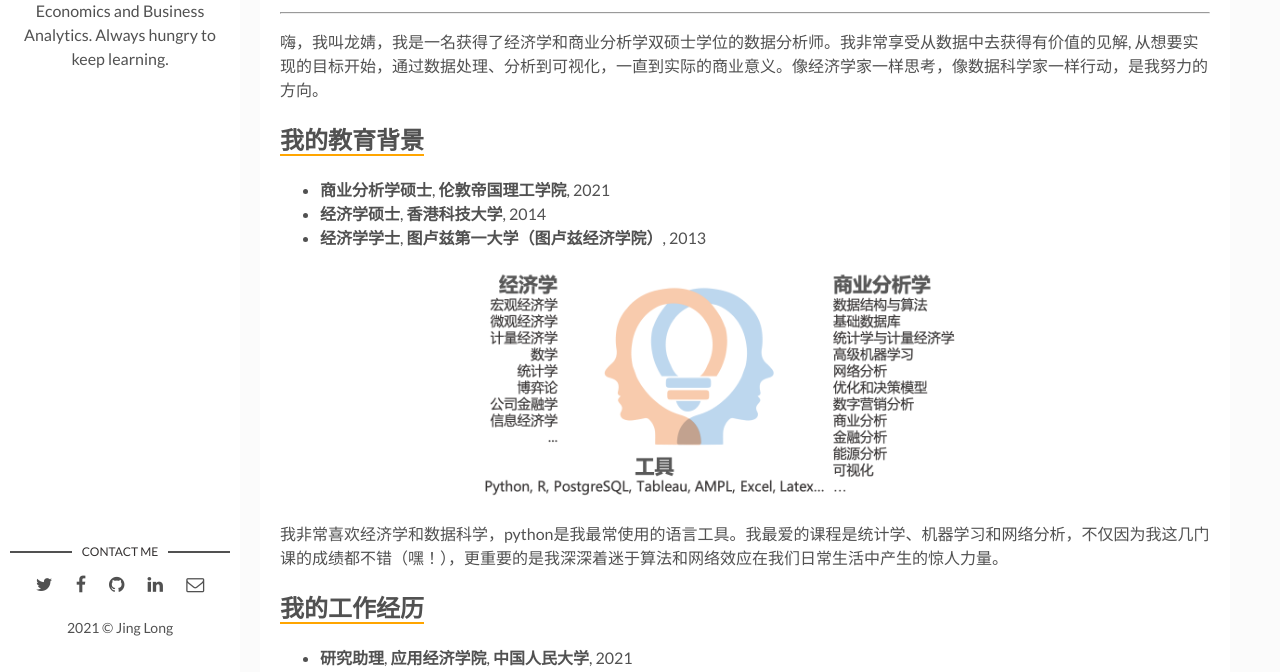
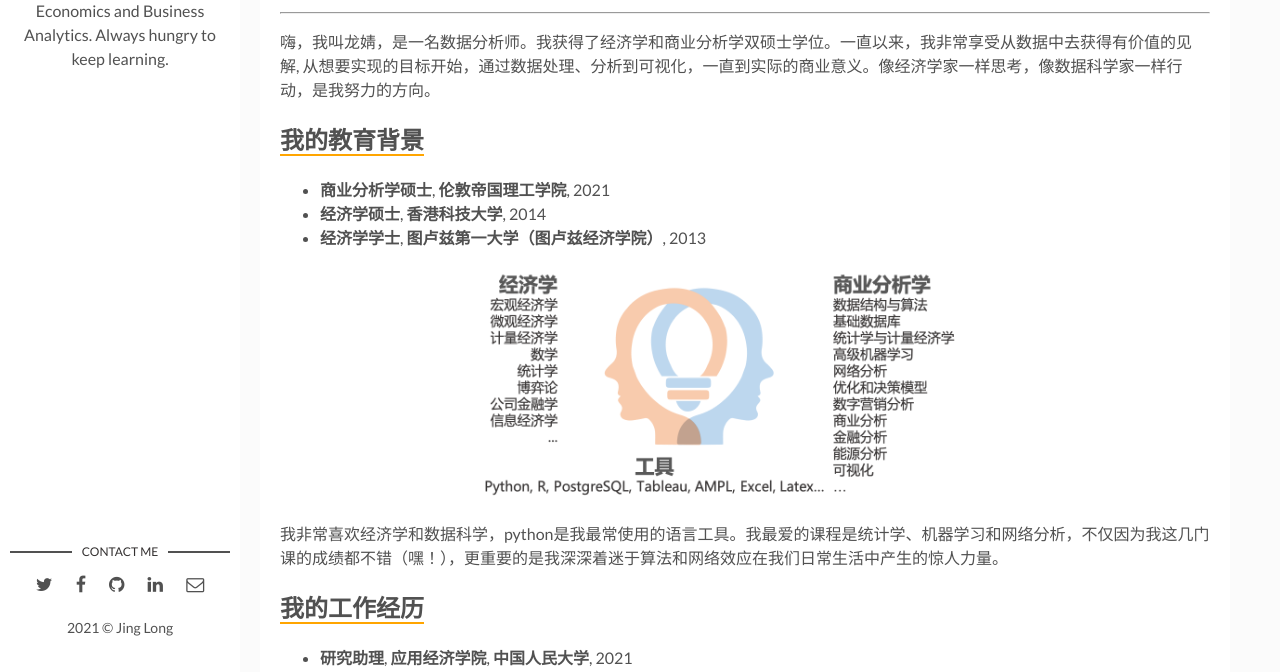
Before and after one commit to jing042323/jing-long, a Jekyll site: the page built from _posts/2021-09-06-about-me.markdown, in a window 1280 px wide and 900 px high, scrolled down 2093 px, cut to the strip 228-900 px from the top of the window. Built offline with Jekyll 4.4.1, drawn with Linux system fonts in a browser that asks for light colours; comment, search, counter and statistics services are not loaded.

Commit message:
update aboutme

```diff
--- a/_posts/2021-09-06-about-me.markdown
+++ b/_posts/2021-09-06-about-me.markdown
@@ -56,7 +56,7 @@ Btw, I am good at making travel plans. I’d love to share if you need any trip
 
 ***
 
-嗨，我叫龙婧，我是一名获得了经济学和商业分析学双硕士学位的数据分析师。我非常享受从数据中去获得有价值的见解, 从想要实现的目标开始，通过数据处理、分析到可视化，一直到实际的商业意义。像经济学家一样思考，像数据科学家一样行动，是我努力的方向。
+嗨，我叫龙婧，是一名数据分析师。我获得了经济学和商业分析学双硕士学位。一直以来，我非常享受从数据中去获得有价值的见解, 从想要实现的目标开始，通过数据处理、分析到可视化，一直到实际的商业意义。像经济学家一样思考，像数据科学家一样行动，是我努力的方向。
 
 ## <span style="border-bottom:2px solid orange;"> 我的教育背景 </span>
 
```
